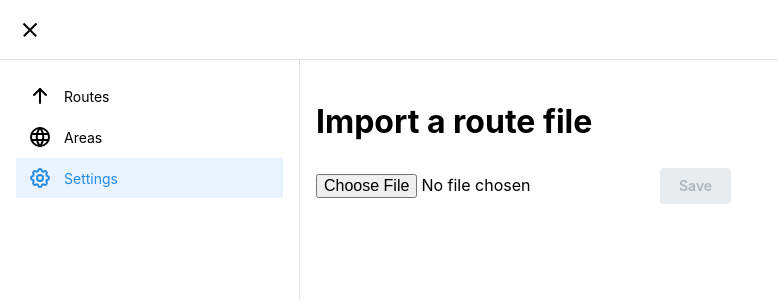
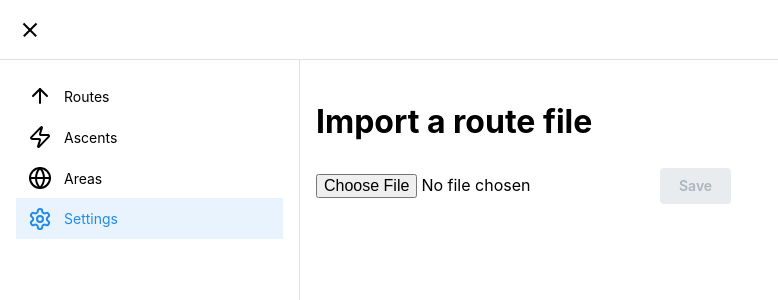
Before and after one commit to arnegoeteyn/diari-roca, a React (Vite) app: page /settings in a window 1280 px wide. Shown: the top 300 px of the page, without its empty margins (0-778 px from the left). Built offline with nearby package versions, Linux system fonts and the light colour scheme.

Commit message:
add ascents page

```diff
--- a/src/App.tsx
+++ b/src/App.tsx
@@ -18,6 +18,7 @@ const Route = lazy(() => import("./pages/route"));
 const Areas = lazy(() => import("./pages/areas"));
 const Area = lazy(() => import("./pages/area"));
 const Settings = lazy(() => import("./pages/settings"));
+const Ascents = lazy(() => import("./pages/ascents"));
 
 function App() {
   const setState = useRoutesStore((state) => state.setStore);
@@ -41,6 +42,7 @@ function App() {
               path="/routes/:routeId"
               element={<Route />}
             ></RouterRoute>
+            <RouterRoute path="/ascents" element={<Ascents />}></RouterRoute>
             <RouterRoute path="/areas" element={<Areas />}></RouterRoute>
             <RouterRoute path="/areas/:areaId" element={<Area />}></RouterRoute>
             <RouterRoute path="/settings" element={<Settings />}></RouterRoute>
--- a/src/layout/collapse-layout.tsx
+++ b/src/layout/collapse-layout.tsx
@@ -1,6 +1,7 @@
 import { AppShell, Burger, Group, NavLink } from "@mantine/core";
 import { useDisclosure } from "@mantine/hooks";
 import { IconArrowUp, IconSettings, IconWorld } from "@tabler/icons-react";
+import { ArrowUp, Globe, Settings, Zap } from "lucide-react";
 import { Link, useLocation } from "react-router-dom";
 
 export function CollapseLayout({ children }: { children: React.ReactNode }) {
@@ -43,21 +44,28 @@ export function CollapseLayout({ children }: { children: React.ReactNode }) {
           component={Link}
           to="routes"
           label="Routes"
-          leftSection={<IconArrowUp />}
+          leftSection={<ArrowUp />}
           active={isActive("routes")}
+        />
+        <NavLink
+          component={Link}
+          to="ascents"
+          label="Ascents"
+          leftSection={<Zap />}
+          active={isActive("ascents")}
         />
         <NavLink
           component={Link}
           to="areas"
           label="Areas"
-          leftSection={<IconWorld />}
+          leftSection={<Globe />}
           active={isActive("areas")}
         />
         <NavLink
           component={Link}
           to="settings"
           label="Settings"
-          leftSection={<IconSettings />}
+          leftSection={<Settings />}
           active={isActive("settings")}
         />
       </AppShell.Navbar>
--- /dev/null
+++ b/src/pages/ascents.tsx
@@ -0,0 +1,3 @@
+export default function AscentsPage() {
+  return <>ascents</>;
+}
```
